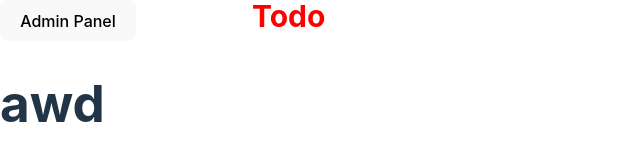
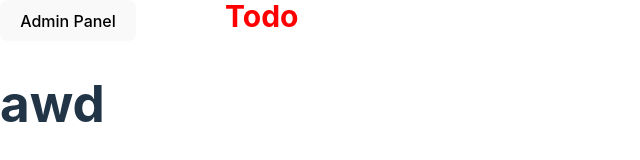
Before and after one commit to Elkhan2003/todo-firebase, a React (Vite) app: page /todo in a window 1280 px wide. Shown: the top 160 px of the page, without its empty margins (0-640 px from the left). Built offline with nearby package versions, Linux system fonts and the light colour scheme.

Commit message:
Update Header.jsx

```diff
--- a/src/components/wrapper/header/Header.jsx
+++ b/src/components/wrapper/header/Header.jsx
@@ -9,7 +9,7 @@ export const Header = () => {
 			<button disabled={false}>Admin Panel</button>
 			<Link to={`/`} className="link">
 				<span className={location.pathname === "/" ? "active-link" : ""}>
-					Home
+					Vite
 				</span>
 			</Link>
 			<Link to={`/todo`} className="link">
```
